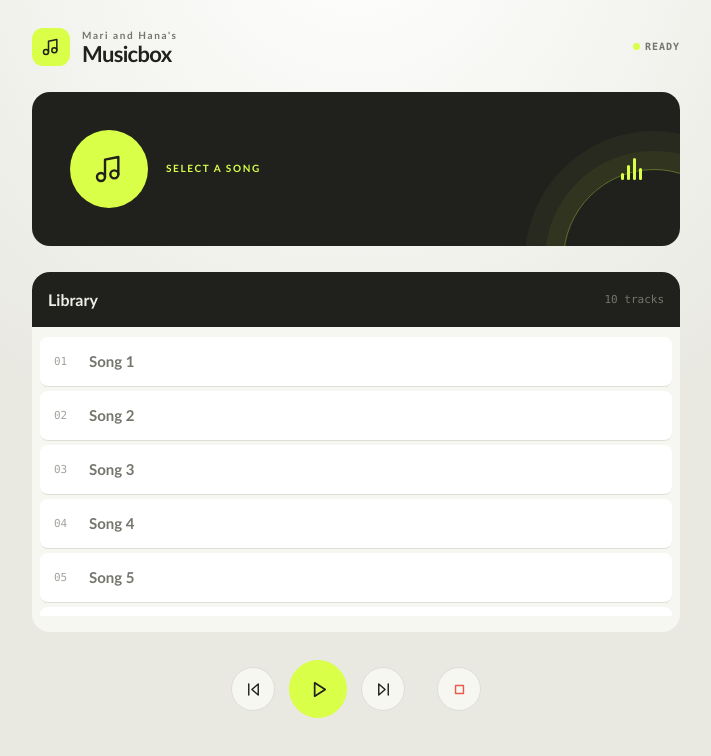
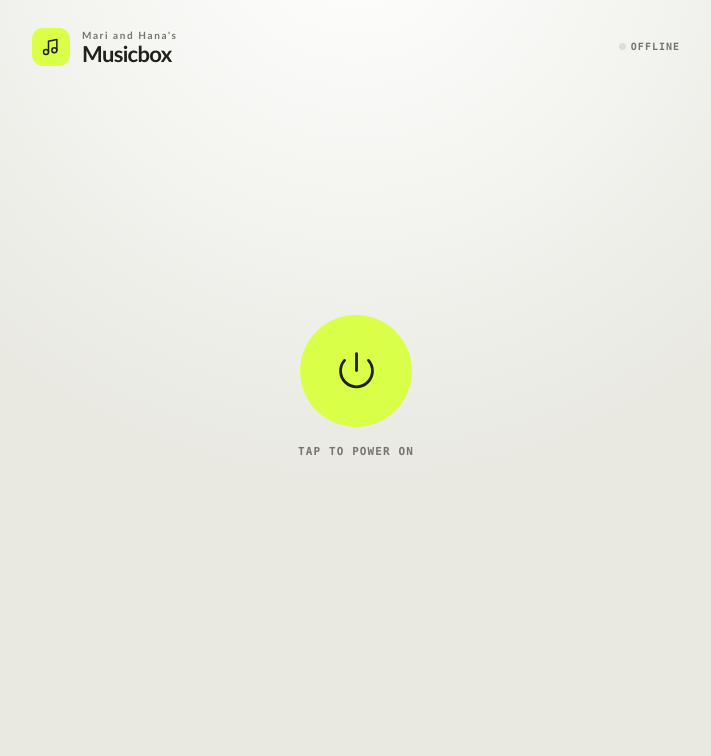
Before and after one commit to lddang1762/musicbox-ui, a React (Vite) app: page / in a window 1280 px wide. Shown: the top 756 px of the page, without its empty margins (284-995 px from the left). Built offline with nearby package versions, Linux system fonts and the light colour scheme.

Commit message:
power on/off

```diff
--- a/src/App.css
+++ b/src/App.css
@@ -16,7 +16,18 @@
 .eyebrow { color: var(--muted); font-size: 10px; font-weight: 700; letter-spacing: .16em; line-height: 1.2; margin: 0 }
 h1 { margin: 2px 0 0; color: var(--ink); font-size: 22px; line-height: 1; font-weight: 750; letter-spacing: -.03em; }
 .connection-status { margin-left: auto; color: var(--muted); font: 700 10px/1 var(--mono); text-transform: uppercase; letter-spacing: .1em; }
-.connection-status span { display: inline-block; width: 7px; height: 7px; margin-right: 5px; background: var(--lime); border-radius: 50%; }
+.connection-status span { display: inline-block; width: 7px; height: 7px; margin-right: 5px; background: var(--line); border-radius: 50%; }
+.connection-status span.connected { background: var(--lime); }
+.power-off-button { display: grid; place-items: center; width: 32px; height: 32px; margin-left: 4px; padding: 0; color: var(--coral); background: transparent; border: 1px solid var(--line); border-radius: 50%; cursor: pointer; transition: color .18s, background .18s, transform .18s; }
+.power-off-button:hover { color: var(--paper); background: var(--coral); transform: translateY(-1px); }
+.power-off-button .icon { width: 16px; height: 16px; }
+.power-shell { min-height: 100svh; }
+.power-panel { display: flex; flex: 1; flex-direction: column; align-items: center; justify-content: center; gap: 18px; padding-bottom: 12vh; }
+.power-button { display: grid; place-items: center; width: 112px; height: 112px; padding: 0; color: var(--ink); background: var(--lime); border: 0; border-radius: 50%; box-shadow: 0 0 0 0 rgba(218, 255, 72, .5); cursor: pointer; transition: transform .2s, box-shadow .2s; }
+.power-button:hover { transform: scale(1.04); box-shadow: 0 0 0 12px rgba(218, 255, 72, .2); }
+.power-button .icon { width: 45px; height: 45px; stroke-width: 1.5; }
+.power-button:disabled { cursor: wait; animation: power-pulse 1s ease-in-out infinite; }
+.power-label { margin: 0; color: var(--muted); font: 700 11px var(--mono); letter-spacing: .1em; text-transform: uppercase; }
 .now-playing { position: relative; gap: 18px; padding: clamp(22px, 5vw, 38px); color: var(--paper); background: var(--ink); border-radius: 18px; overflow: hidden; }
 .now-playing::after { content: ''; position: absolute; width: 180px; height: 180px; right: -65px; bottom: -105px; border: 1px solid rgba(218, 255, 72, .35); border-radius: 50%; box-shadow: 0 0 0 18px rgba(218, 255, 72, .05), 0 0 0 38px rgba(218, 255, 72, .04); }
 .record-art { display: grid; flex: 0 0 auto; place-items: center; width: 78px; height: 78px; color: var(--ink); background: var(--lime); border-radius: 50%; }
@@ -40,4 +51,5 @@ h1 { margin: 2px 0 0; color: var(--ink); font-size: 22px; line-height: 1; font-w
 .controls { justify-content: center; gap: 14px; padding-top: 2px; }.control-button { display: grid; place-items: center; width: 44px; height: 44px; color: var(--ink); background: var(--paper); border: 1px solid var(--line); border-radius: 50%; cursor: pointer; transition: transform .18s, background .18s; }.control-button:hover { transform: translateY(-2px); background: var(--soft); }.control-button--primary { width: 58px; height: 58px; color: var(--ink); background: var(--lime); border-color: var(--lime); }.control-button--stop { margin-left: 18px; color: var(--coral); }.control-button .icon { width: 19px; height: 19px; }.control-button--primary .icon { width: 23px; height: 23px; }
 .control-button--primary:hover { background: var(--lime-soft) }
 @keyframes bounce { to { transform: scaleY(.4); } }
+@keyframes power-pulse { 50% { box-shadow: 0 0 0 16px rgba(218, 255, 72, .16); transform: scale(.97); } }
 @media (max-width: 420px) { .player-shell { gap: 20px; padding-top: 20px; }.now-playing { gap: 12px; }.record-art { width: 62px; height: 62px; }.equalizer { display: none; }.control-button--stop { margin-left: 6px; } }
--- a/src/App.jsx
+++ b/src/App.jsx
@@ -1,4 +1,4 @@
-import { useState } from 'react'
+import { useEffect, useState } from 'react'
 import './App.css'
 
 const MOCK_SONG_LIST = [
@@ -13,6 +13,7 @@ function Icon({ name }) {
     stop: <path d="M7 7h10v10H7z" />,
     previous: <><path d="m18 5-8 7 8 7V5Z" /><path d="M6 5v14" /></>,
     next: <><path d="m6 5 8 7-8 7V5Z" /><path d="M18 5v14" /></>,
+    power: <><path d="M12 3v9" /><path d="M18.4 6.6a8.5 8.5 0 1 1-12.8 0" /></>,
     music: <><path d="M9 18V5l10-2v13" /><circle cx="6" cy="18" r="3" /><circle cx="16" cy="16" r="3" /></>,
   }
 
@@ -20,11 +21,31 @@ function Icon({ name }) {
 }
 
 function App() {
-  const [isConnected, setIsConnected] = useState(true)
+  const [connectionState, setConnectionState] = useState('off')
   const [selectedIndex, setSelectedIndex] = useState(null)
   const [isPlaying, setIsPlaying] = useState(false)
+  const isConnected = connectionState === 'on'
+  const isPowering = connectionState === 'powering-on' || connectionState === 'powering-off'
   const selectedSong = MOCK_SONG_LIST[selectedIndex] ?? null
   const hasQueuedSong = selectedIndex !== null && selectedSong
+
+  useEffect(() => {
+    if (!isPowering) return undefined
+
+    // simulate powering on/off delay
+    const timer = setTimeout(() => {
+      setConnectionState(connectionState === 'powering-on' ? 'on' : 'off')
+    }, 1000)
+
+    return () => clearTimeout(timer)
+  }, [connectionState, isPowering])
+
+  const powerOn = () => setConnectionState('powering-on')
+  const powerOff = () => {
+    setIsPlaying(false)
+    setSelectedIndex(null)
+    setConnectionState('powering-off')
+  }
 
   const selectSong = (index) => {
     setSelectedIndex(index)
@@ -42,32 +63,80 @@ function App() {
     }
   }
 
+  const topbar = (
+    <header className="topbar">
+        <div className="brand-mark"><Icon name="music" /></div>
+        <div><p className="eyebrow">Mari and Hana&apos;s</p><h1>Musicbox</h1></div>
+        <span className="connection-status">
+          <span className={isConnected ? 'connected' : ''}/>
+          {isConnected ? 'ready' : isPowering ? 'powering...' : 'offline'}
+        </span>
+        {isConnected && (
+          <button
+            type="button"
+            className="power-off-button"
+            aria-label="Power off"
+            title="Power off"
+            onClick={powerOff}
+          >
+            <Icon name="power" />
+          </button>
+        )}
+    </header>
+  )
+
+  if (!isConnected) {
+    return (
+      <main className="player-shell power-shell">
+        {topbar}
+        <section className={`power-panel ${isPowering ? 'is-powering' : ''}`}>
+          <button
+            type="button"
+            className="power-button"
+            aria-label={isPowering ? 'Powering on' : 'Power on'}
+            disabled={isPowering}
+            onClick={powerOn}
+          >
+            <Icon name="power" />
+          </button>
+          <p className="power-label">{isPowering ? 'Powering on' : 'Tap to power on'}</p>
+        </section>
+      </main>
+    )
+  }
+
   return (
     <main className="player-shell">
-      <header className="topbar">
-        <div className="brand-mark"><Icon name="music" /></div>
-        <div><p className="eyebrow">Mari and Hana's</p><h1>Musicbox</h1></div>
-        <span className="connection-status">
-          <span className={isConnected ? 'connected' : ''}/>
-          {isConnected ? 'ready' : 'connecting...'}
-        </span>
-      </header>
+      {topbar}
 
       <section className="now-playing" aria-labelledby="now-playing-title">
         <div className="record-art"><Icon name="music" /></div>
         <div className="track-meta">
-          <p className="eyebrow">{hasQueuedSong ? (isPlaying ? 'NOW PLAYING' : 'PAUSED') : 'SELECT A SONG'}</p>
+          <p className="eyebrow">
+            {hasQueuedSong ? (isPlaying ? 'NOW PLAYING' : 'PAUSED') : 'SELECT A SONG'}
+          </p>
           <h2 id="now-playing-title">{selectedSong}</h2>
           {/* <p className="track-status">{isPlaying ? 'Playing from Musicbox' : 'Paused'}</p> */}
         </div>
-        <div className={`equalizer ${isPlaying ? 'is-active' : ''}`} aria-hidden="true"><i /><i /><i /><i /></div>
+        <div className={`equalizer ${isPlaying ? 'is-active' : ''}`} aria-hidden="true">
+          <i /><i /><i /><i />
+        </div>
       </section>
 
       <section className="library" aria-labelledby="library-title">
-        <div className="section-heading"><h2 id="library-title">Library</h2><span>{MOCK_SONG_LIST.length} tracks</span></div>
+        <div className="section-heading">
+          <h2 id="library-title">Library</h2><span>{MOCK_SONG_LIST.length} tracks</span>
+        </div>
         <div className="song-list" role="listbox" aria-label="Song library">
           {MOCK_SONG_LIST.map((song, index) => (
-            <button className={`song-row ${index === selectedIndex ? 'is-selected' : ''}`} key={song} type="button" role="option" aria-selected={index === selectedIndex} onClick={() => selectSong(index)}>
+            <button
+              className={`song-row ${index === selectedIndex ? 'is-selected' : ''}`}
+              key={song}
+              type="button"
+              role="option"
+              aria-selected={index === selectedIndex}
+              onClick={() => selectSong(index)}
+            >
               <span className="song-number">{String(index + 1).padStart(2, '0')}</span>
               <span className="song-name">{song}</span>
               {index === selectedIndex && <span className="playing-dot" aria-label="Selected" />}
@@ -77,10 +146,46 @@ function App() {
       </section>
 
       <footer className="controls" aria-label="Playback controls">
-        <button disabled={!isConnected} type="button" className="control-button" aria-label="Previous song" title="Previous song" onClick={() => moveToSong(-1)}><Icon name="previous" /></button>
-        <button disabled={!isConnected} type="button" className="control-button control-button--primary" aria-label={isPlaying ? 'Pause' : 'Play'} title={isPlaying ? 'Pause' : 'Play'} onClick={handlePlayPause}><Icon name={isPlaying ? 'pause' : 'play'} /></button>
-        <button disabled={!isConnected} type="button" className="control-button" aria-label="Next song" title="Next song" onClick={() => moveToSong(1)}><Icon name="next" /></button>
-        <button disabled={!isConnected} type="button" className="control-button control-button--stop" aria-label="Stop" title="Stop" onClick={() => { setIsPlaying(false); setSelectedIndex(null); }}><Icon name="stop" /></button>
+        <button
+          disabled={!isConnected}
+          type="button"
+          className="control-button"
+          aria-label="Previous song"
+          title="Previous song"
+          onClick={() => moveToSong(-1)}
+        >
+          <Icon name="previous" />
+        </button>
+        <button
+          disabled={!isConnected}
+          type="button"
+          className="control-button control-button--primary"
+          aria-label={isPlaying ? 'Pause' : 'Play'}
+          title={isPlaying ? 'Pause' : 'Play'}
+          onClick={handlePlayPause}
+        >
+          <Icon name={isPlaying ? 'pause' : 'play'} />
+        </button>
+        <button
+          disabled={!isConnected}
+          type="button"
+          className="control-button"
+          aria-label="Next song"
+          title="Next song"
+          onClick={() => moveToSong(1)}
+        >
+          <Icon name="next" />
+        </button>
+        <button
+          disabled={!isConnected}
+          type="button"
+          className="control-button control-button--stop"
+          aria-label="Stop"
+          title="Stop"
+          onClick={() => { setIsPlaying(false); setSelectedIndex(null); }}
+        >
+          <Icon name="stop" />
+        </button>
       </footer>
     </main>
   )
```
